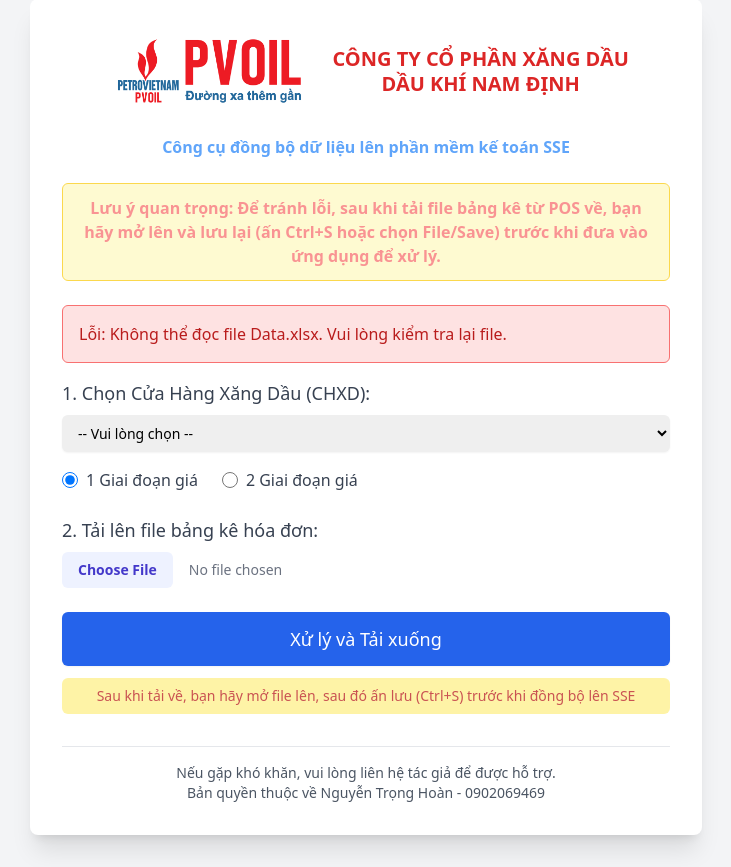
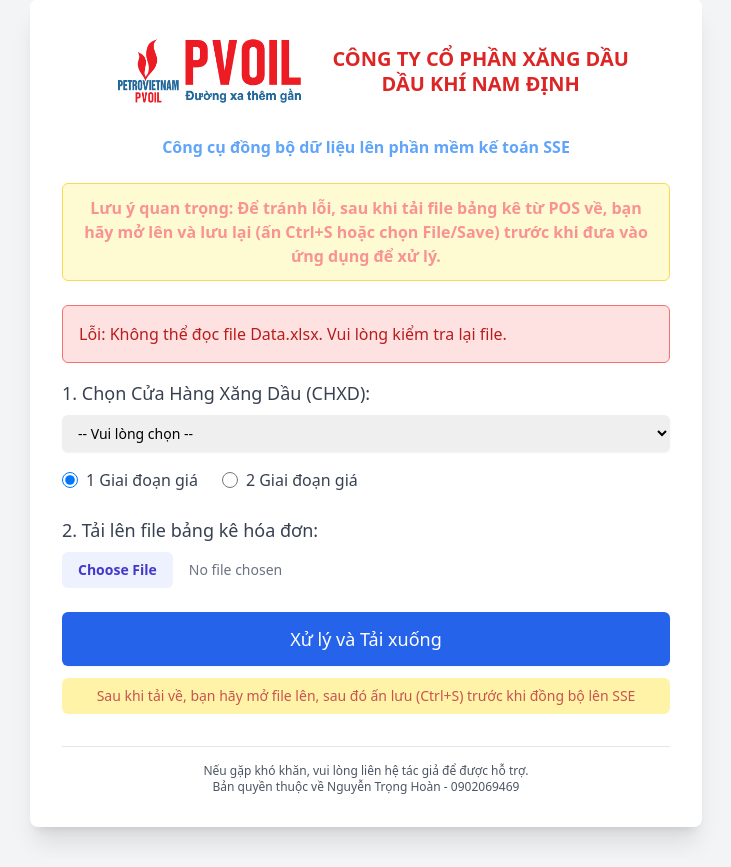
Before and after one commit to TrongHoan81/UpSSE_render, a Flask app: page / in a window 1280 px wide. Shown: the part 33-900 px from the top of the page, without its empty margins (274-1005 px from the left). After the commit the page ends 875 px from the top, so only its background shows below. Run offline with Flask 3, Linux system fonts and the light colour scheme; some libraries are stand-ins or nearby versions.

Commit message:
Làm nhỏ dòng info

```diff
--- a/templates/index.html
+++ b/templates/index.html
@@ -104,8 +104,8 @@
         </form>
 
         <div class="mt-8 border-t pt-4 text-center">
-            <p class="text-sm text-gray-600">Nếu gặp khó khăn, vui lòng liên hệ tác giả để được hỗ trợ.</p>
-            <p class="text-sm text-gray-600">Bản quyền thuộc về Nguyễn Trọng Hoàn - 0902069469</p>
+            <p class="text-xs text-gray-600">Nếu gặp khó khăn, vui lòng liên hệ tác giả để được hỗ trợ.</p>
+            <p class="text-xs text-gray-600">Bản quyền thuộc về Nguyễn Trọng Hoàn - 0902069469</p>
         </div>
     </div>
 
```
